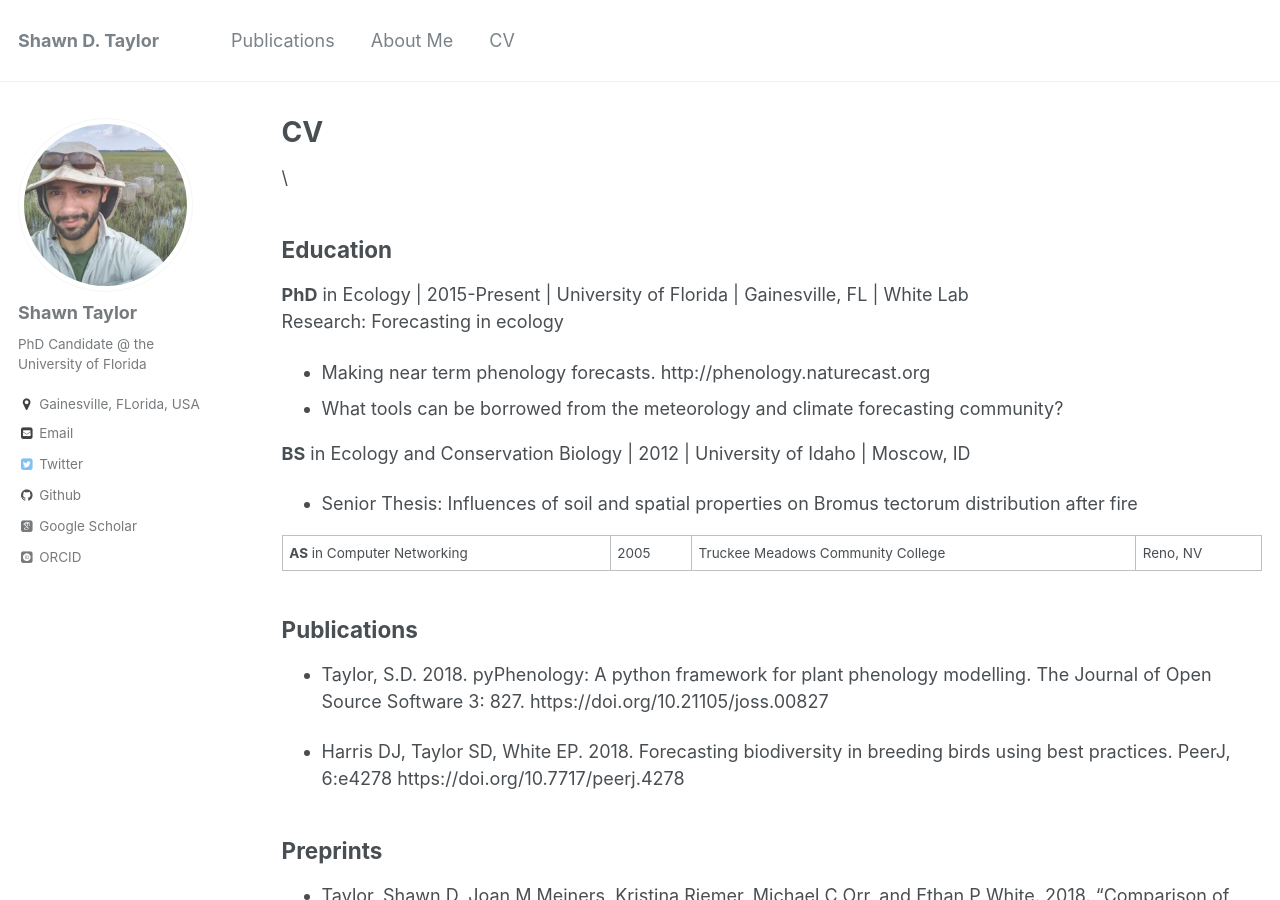
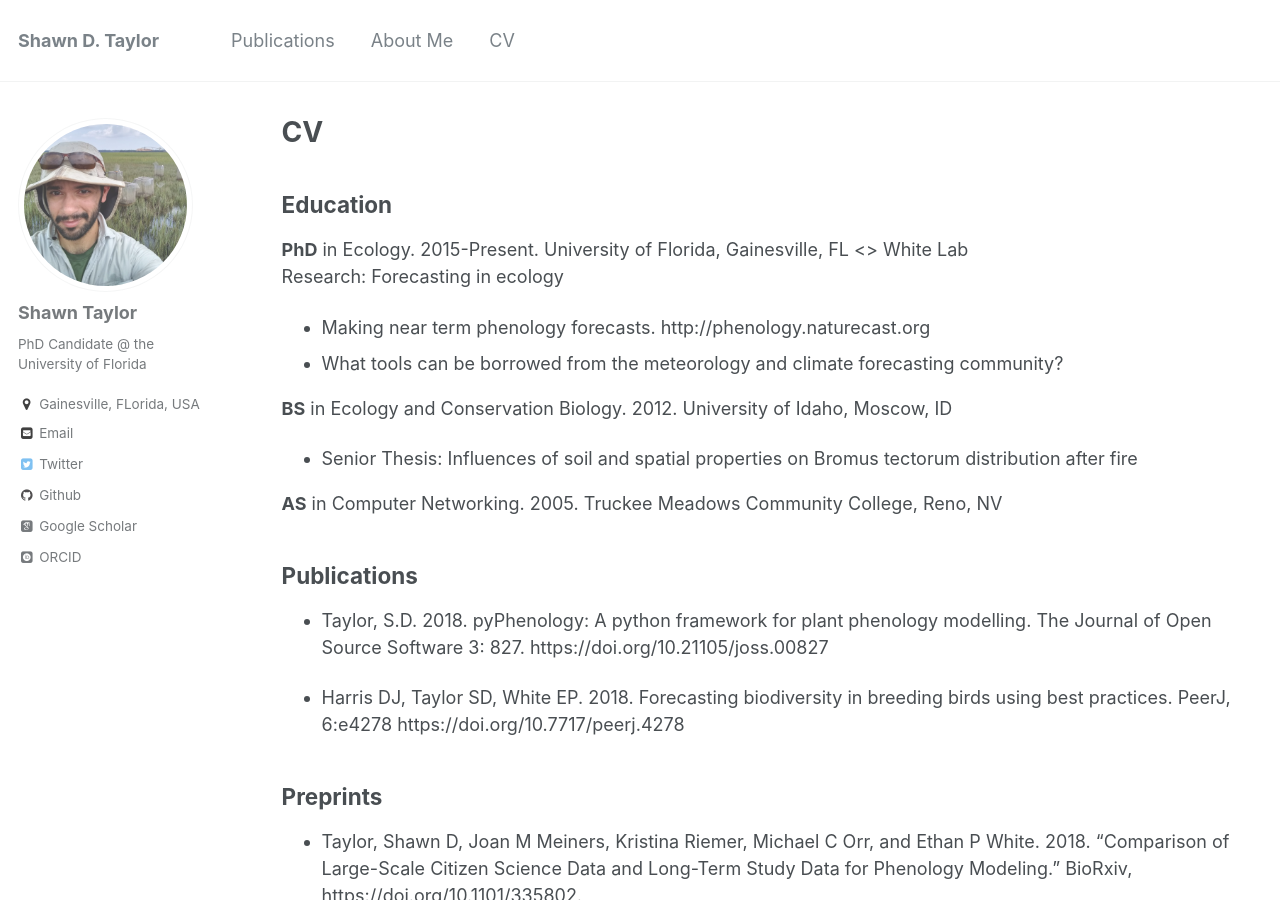
Before and after one commit to sdtaylor/sdtaylor.github.io, a Jekyll site: the page built from _pages/cv.md, in a window 1280 px wide and 900 px high. Built offline with Jekyll 4.4.1, drawn with Linux system fonts in a browser that asks for light colours; some web fonts are replaced.

Commit message:
take bars out of CV

```diff
--- a/_pages/cv.md
+++ b/_pages/cv.md
@@ -9,18 +9,17 @@ redirect_from:
 
 {% include base_path %}
 
-\
 ## Education
 
-**PhD** in Ecology | 2015-Present | University of Florida | Gainesville, FL | [White Lab](https://www.weecology.org)
+**PhD** in Ecology. 2015-Present. University of Florida, Gainesville, FL <> [White Lab](https://www.weecology.org)
 Research: Forecasting in ecology
 - Making near term phenology forecasts. [http://phenology.naturecast.org](http://phenology.naturecast.org)
 - What tools can be borrowed from the meteorology and climate forecasting community?
 
-**BS** in Ecology and Conservation Biology | 2012 | University of Idaho | Moscow, ID
+**BS** in Ecology and Conservation Biology. 2012. University of Idaho, Moscow, ID
  - Senior Thesis: Influences of soil and spatial properties on Bromus tectorum distribution after fire
 
-**AS** in Computer Networking | 2005 | Truckee Meadows Community College | Reno, NV
+**AS** in Computer Networking. 2005. Truckee Meadows Community College, Reno, NV
 
 ## Publications
 
```
